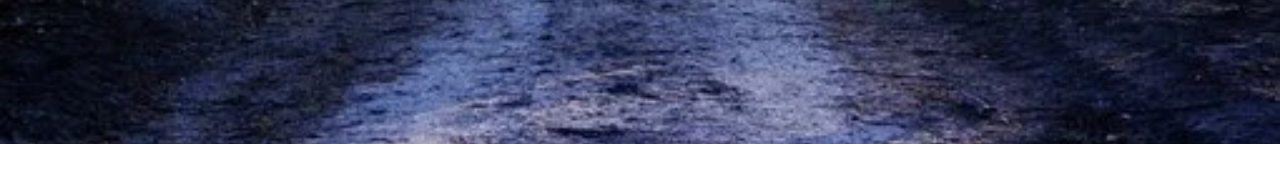
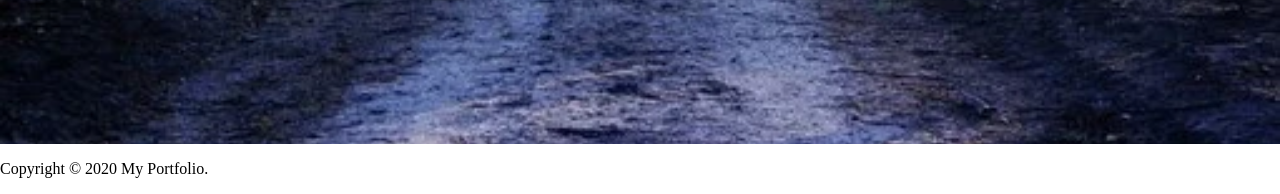
Before and after one commit to praise-laurine/my-portfolio, a plain HTML site: page index.html in a window 1280 px wide. Shown: the part 656-850 px from the top of the page. Before the commit the page ends 800 px from the top, so only its background shows below. Drawn offline with Linux system fonts and the light colour scheme; a web font is replaced by a local one.

Commit message:
add footer

```diff
--- a/index.html
+++ b/index.html
@@ -21,7 +21,9 @@
         <p class="name">Laurine Praise</p>
         <p class="txt">Software Developer/ Web-Designer</p>
       </div>
-    </div>
+</div>
+    <footer>
+      <p>Copyright &copy; 2020 My Portfolio.</p>
+    </footer>
 </body>
-
 </html>
```
